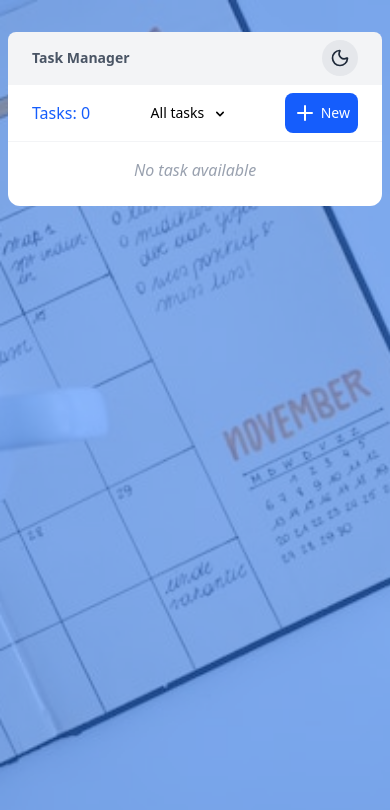
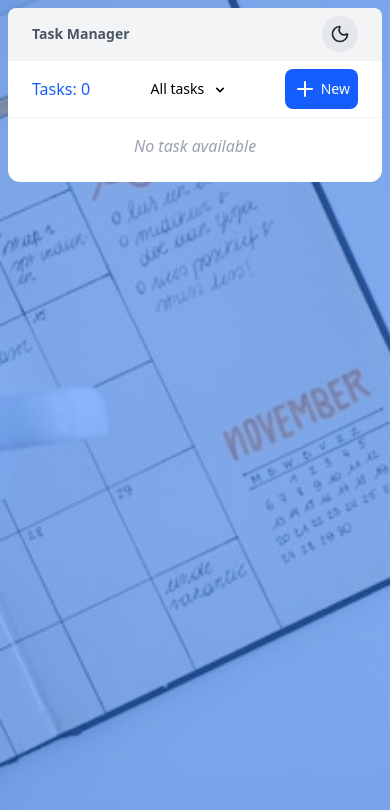
Before and after one commit to adexfit/nexttaskmanager, a Next.js app: page / in a window 390 px wide. Shown: the top 810 px of the page. Built offline with nearby package versions, Linux system fonts and the light colour scheme.

Commit message:
reduced y padding on home page for mobile users

```diff
--- a/src/app/page.tsx
+++ b/src/app/page.tsx
@@ -11,7 +11,7 @@ export default function Home() {
   const newTaskPage = useTaskStore((state) => state.newTaskPage);
 
   return (
-    <div className="relative min-h-screen bg-[url(/bg.jpg)] bg-cover bg-center px-2 py-8">
+    <div className="relative min-h-screen bg-[url(/bg.jpg)] bg-cover bg-center px-2 py-2 md:py-8">
       <div className="absolute inset-0 bg-blue-500/50 dark:bg-gray-800/80"></div>
       <div className="relative z-10 mx-auto h-auto w-full rounded-xl bg-white md:w-2/3 lg:w-1/2 dark:bg-gray-800">
         <Header />
```
